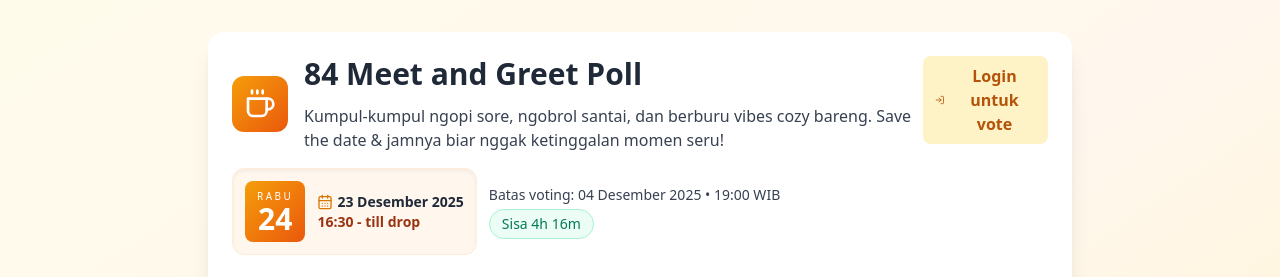
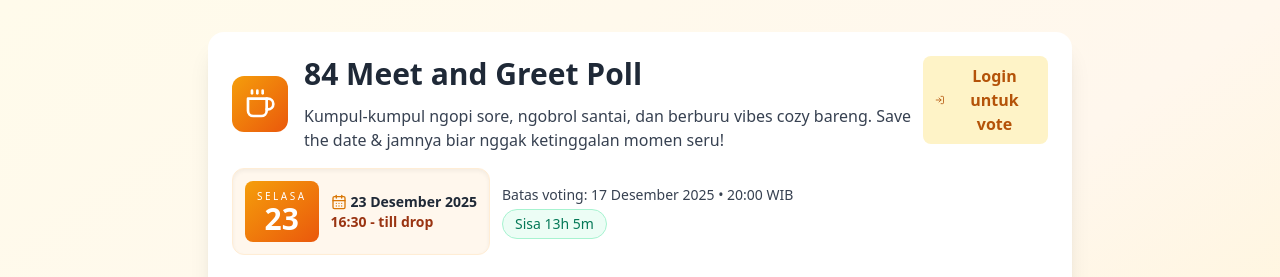
Before and after one commit to fardannozami/polling, a React (Vite) app: page / in a window 1280 px wide. Shown: the top 277 px of the page. Built offline with nearby package versions, Linux system fonts and the light colour scheme; no server answers; the database is empty.

Commit message:
fix(poll): update voting deadline to December 17, 2025 at 20:00 WIB
Update the voting deadline from December 4, 2025 at 19:00 WIB to December 17, 2025 at 20:00 WIB, including adjustments to the displayed date, day (Rabu to Selasa), and time in both Auth and Poll components.

```diff
--- a/src/components/Auth.tsx
+++ b/src/components/Auth.tsx
@@ -46,7 +46,7 @@ export function Auth({ isModal = false, onClose }: AuthProps) {
           <div className="flex items-center bg-orange-50 border border-orange-100 rounded-xl p-3 shadow-inner">
             <div className="flex flex-col items-center justify-center px-3 py-2 bg-gradient-to-br from-amber-500 to-orange-600 text-white rounded-lg">
               <span className="text-[10px] uppercase tracking-[0.25em]">Sel</span>
-              <span className="text-3xl font-black leading-none">24</span>
+              <span className="text-3xl font-black leading-none">23</span>
             </div>
             <div className="ml-3">
               <p className="text-sm font-semibold text-gray-800 flex items-center gap-1">
--- a/src/components/Poll.tsx
+++ b/src/components/Poll.tsx
@@ -15,7 +15,7 @@ export function Poll({ onRequireAuth }: PollProps) {
   const [loading, setLoading] = useState(true);
   const [now, setNow] = useState(new Date());
   const { user, signOut } = useAuth();
-  const VOTING_DEADLINE = '2025-12-04T19:00:00+07:00';
+  const VOTING_DEADLINE = '2025-12-17T20:00:00+07:00';
   const votingDeadline = useMemo(() => new Date(VOTING_DEADLINE), []);
   const isVotingClosed = now >= votingDeadline;
 
@@ -241,8 +241,8 @@ export function Poll({ onRequireAuth }: PollProps) {
           <div className="flex flex-wrap items-center gap-3 mt-2">
             <div className="flex items-center bg-orange-50 border border-orange-100 rounded-xl p-3 shadow-inner">
               <div className="flex flex-col items-center justify-center px-3 py-2 bg-gradient-to-br from-amber-500 to-orange-600 text-white rounded-lg">
-                <span className="text-[10px] uppercase tracking-[0.25em]">Rabu</span>
-                <span className="text-3xl font-black leading-none">24</span>
+                <span className="text-[10px] uppercase tracking-[0.25em]">Selasa</span>
+                <span className="text-3xl font-black leading-none">23</span>
               </div>
               <div className="ml-3">
                 <p className="text-sm font-semibold text-gray-800 flex items-center gap-1">
@@ -254,7 +254,7 @@ export function Poll({ onRequireAuth }: PollProps) {
             </div>
             <div className="flex flex-col gap-1">
               <p className="text-xs md:text-sm text-gray-700">
-                Batas voting: 04 Desember 2025 • 19:00 WIB
+                Batas voting: 17 Desember 2025 • 20:00 WIB
               </p>
               <span className={`inline-flex w-fit px-3 py-1 rounded-full border text-xs md:text-sm ${isVotingClosed
                   ? 'bg-red-50 text-red-700 border-red-200'
```
